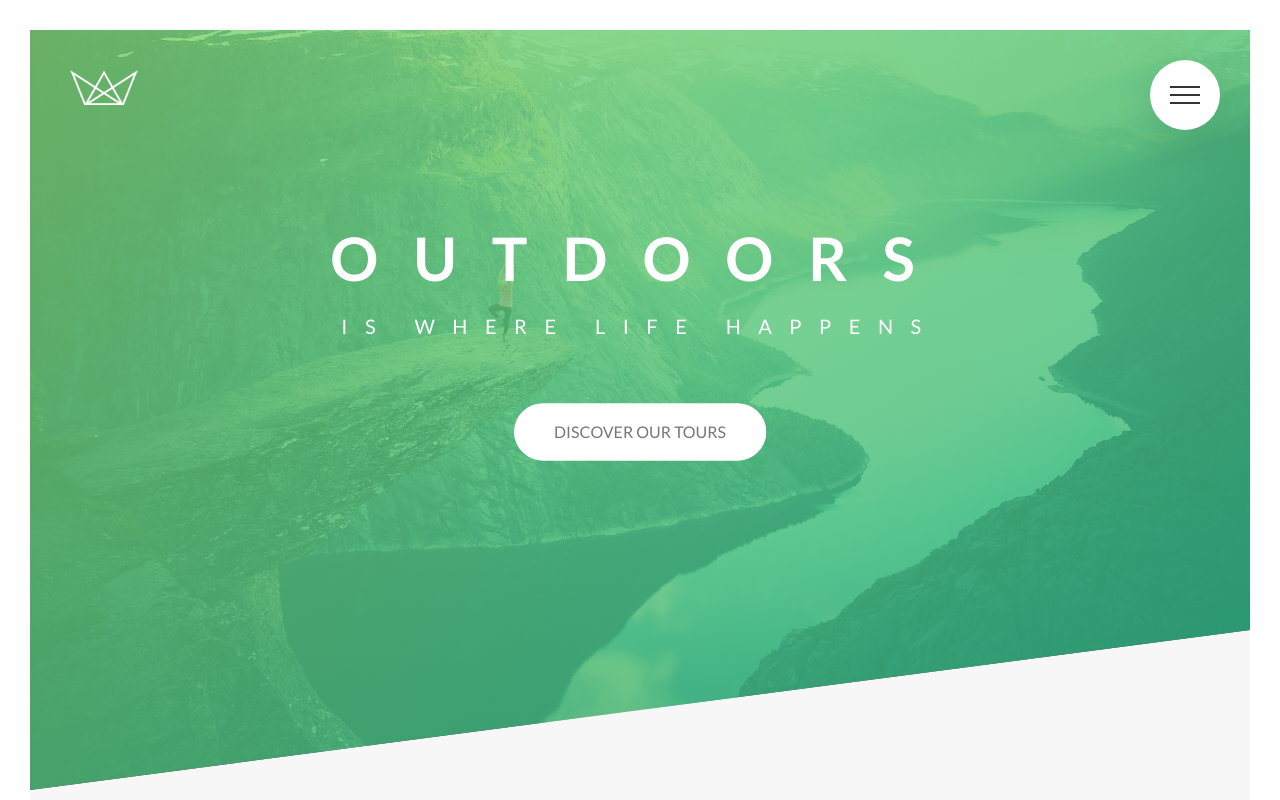
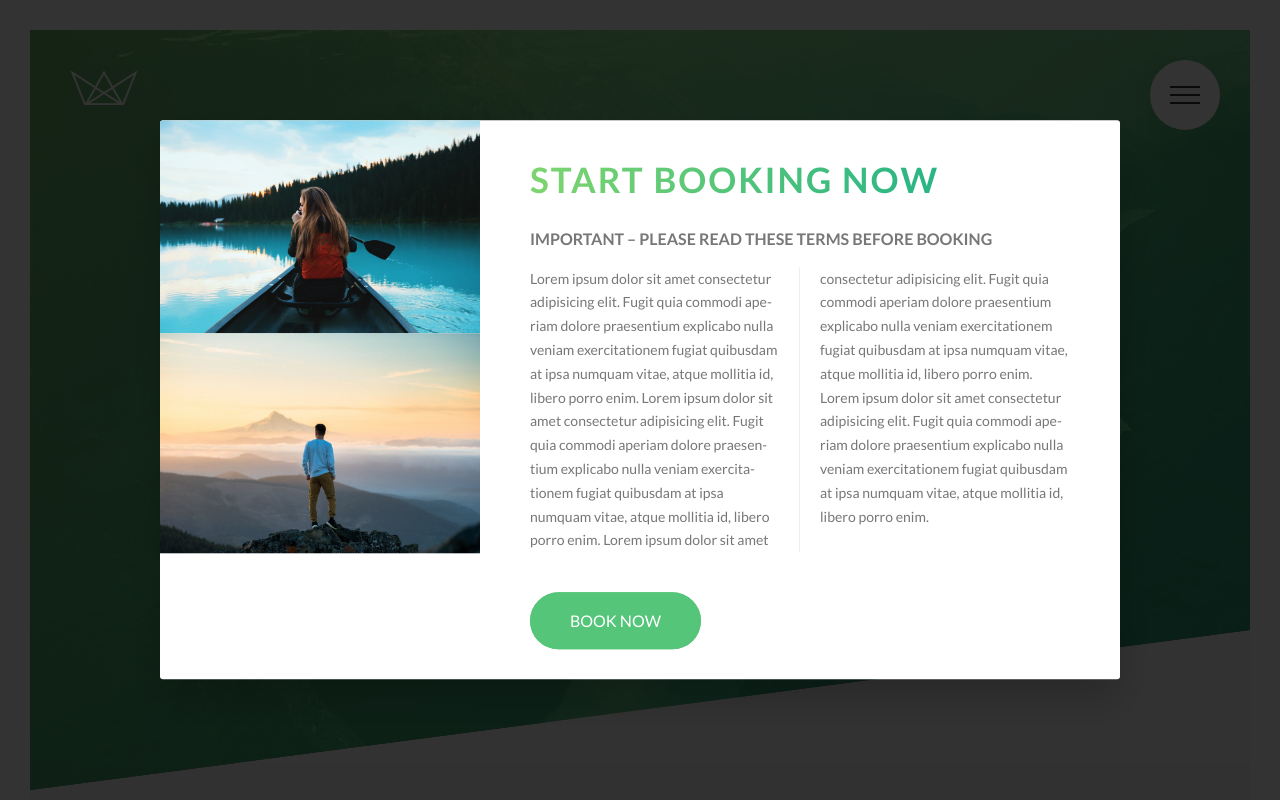
Before and after one commit to HonzikT/natours-scss, a website: page index.html in a window 1280 px wide. Shown: the top 800 px of the page. Drawn offline with Linux system fonts and the light colour scheme.

Commit message:
implemented absCebnter mixin, styled popup window, popup functionality tbd

```diff
--- a/index.html
+++ b/index.html
@@ -367,6 +367,26 @@
     </div>
   </footer>
 
+  <div class="popup">
+    <div class="popup__content">
+      <div class="popup__left">
+        <img src="img/nat-8.jpg" alt="Tour photo" class="popup__img">
+        <img src="img/nat-9.jpg" alt="Tour photo" class="popup__img">
+      </div>
+      <div class="popup__right">
+        <h2 class="heading-secondary u-margin-bottom-small">Start booking now</h2>
+        <h3 class="heading-tertiary u-margin-bottom-small">Important &ndash; Please read these terms before booking</h3>
+        <p class="popup__text">
+          Lorem ipsum dolor sit amet consectetur adipisicing elit. Fugit quia commodi aperiam dolore praesentium explicabo nulla veniam exercitationem fugiat quibusdam at ipsa numquam vitae, atque mollitia id, libero porro enim.
+          Lorem ipsum dolor sit amet consectetur adipisicing elit. Fugit quia commodi aperiam dolore praesentium explicabo nulla veniam exercitationem fugiat quibusdam at ipsa numquam vitae, atque mollitia id, libero porro enim.
+          Lorem ipsum dolor sit amet consectetur adipisicing elit. Fugit quia commodi aperiam dolore praesentium explicabo nulla veniam exercitationem fugiat quibusdam at ipsa numquam vitae, atque mollitia id, libero porro enim.
+          Lorem ipsum dolor sit amet consectetur adipisicing elit. Fugit quia commodi aperiam dolore praesentium explicabo nulla veniam exercitationem fugiat quibusdam at ipsa numquam vitae, atque mollitia id, libero porro enim.
+        </p>
+        <a href="#" class="btn btn--green">Book now</a>
+      </div>
+    </div>
+  </div>
+
 </body>
 
 </html>
--- a/sass/abstracts/_mixins.scss
+++ b/sass/abstracts/_mixins.scss
@@ -5,3 +5,10 @@
     clear: both;
   }
 }
+
+@mixin absCenter {
+  position: absolute;
+  top: 50%;
+  left: 50%;
+  transform: translate(-50%, -50%);
+}
--- a/sass/components/_card.scss
+++ b/sass/components/_card.scss
@@ -124,10 +124,8 @@
 
   // Back side styling
   &__cta {
-    position: absolute;
-    top: 50%;
-    left: 50%;
-    transform: translate(-50%, -50%);
+    @include absCenter;
+
     width: 90%;
     text-align: center;
   }
--- a/sass/components/_form.scss
+++ b/sass/components/_form.scss
@@ -73,15 +73,13 @@
     top: -0.4;
 
     &::after {
+      @include absCenter;
+
       content: '';
       display: block;
       height: 1.3rem;
       width: 1.3rem;
       border-radius: 50%;
-      position: absolute;
-      top: 50%;
-      left: 50%;
-      transform: translate(-50%, -50%);
       background-color: $color-primary;
       opacity: 0;
       transition: opacity .2s;
--- /dev/null
+++ b/sass/components/_popup.scss
@@ -0,0 +1,55 @@
+.popup {
+  position: fixed;
+  top: 0;
+  left: 0;
+  height: 100vh;
+  width: 100%;
+  background-color: rgba($color-black, .8);
+  z-index: 10000;
+
+  &__content {
+    @include absCenter;
+
+    width: 75%;
+    background-color: $color-white;
+    box-shadow: 0 2rem 4rem rgba($color-black, .2);
+    border-radius: 3px;
+    display: table;
+    overflow: hidden;
+  }
+
+  &__left {
+    width: 33.333333%;
+    display: table-cell;
+  }
+
+  &__right {
+    width: 66.666667%;
+    display: table-cell;
+    vertical-align: middle;
+    padding: 3rem 5rem;
+  }
+
+  &__img {
+    display: block;
+    width: 100%;
+  }
+
+  &__text {
+    font-size: 1.4rem;
+    margin-bottom: 4rem;
+
+    -moz-column-count: 2;
+    -moz-column-gap: 4rem;
+    -moz-column-rule: 1px solid $color-gray-light-2;
+
+    column-count: 2;
+    column-gap: 4rem;
+    column-rule: 1px solid $color-gray-light-2;
+
+    -moz-hyphens: auto;
+    -ms-hyphens: auto;
+    -webkit-hyphens: auto;
+    hyphens: auto;
+  }
+}
--- a/sass/layout/_navigation.scss
+++ b/sass/layout/_navigation.scss
@@ -33,7 +33,7 @@
     height: 100vh;
     position: fixed;
     top: 0;
-    left: 0;
+    left: -20rem;
     z-index: 1500;
     opacity: 0;
     width: 0;
@@ -41,10 +41,8 @@
   }
 
   &__list {
-    position: absolute;
-    top: 50%;
-    left: 50%;
-    transform: translate(-50%, -50%);
+    @include absCenter;
+
     list-style: none;
     text-align: center;
     width: 100%;
@@ -91,6 +89,7 @@
   }
 
   &__checkbox:checked ~ &__nav {
+    left: 0;
     opacity: 1;
     width: 100%;
   }
--- a/sass/main.scss
+++ b/sass/main.scss
@@ -13,11 +13,12 @@
 @import "components/composition";
 @import "components/feature-box";
 @import "components/form";
+@import "components/popup";
 @import "components/story";
 
 @import "layout/footer";
-@import "layout/navigation";
 @import "layout/grid";
 @import "layout/header";
+@import "layout/navigation";
 
 @import "pages/home";
```
Also changed, not shown: css/style.css.
